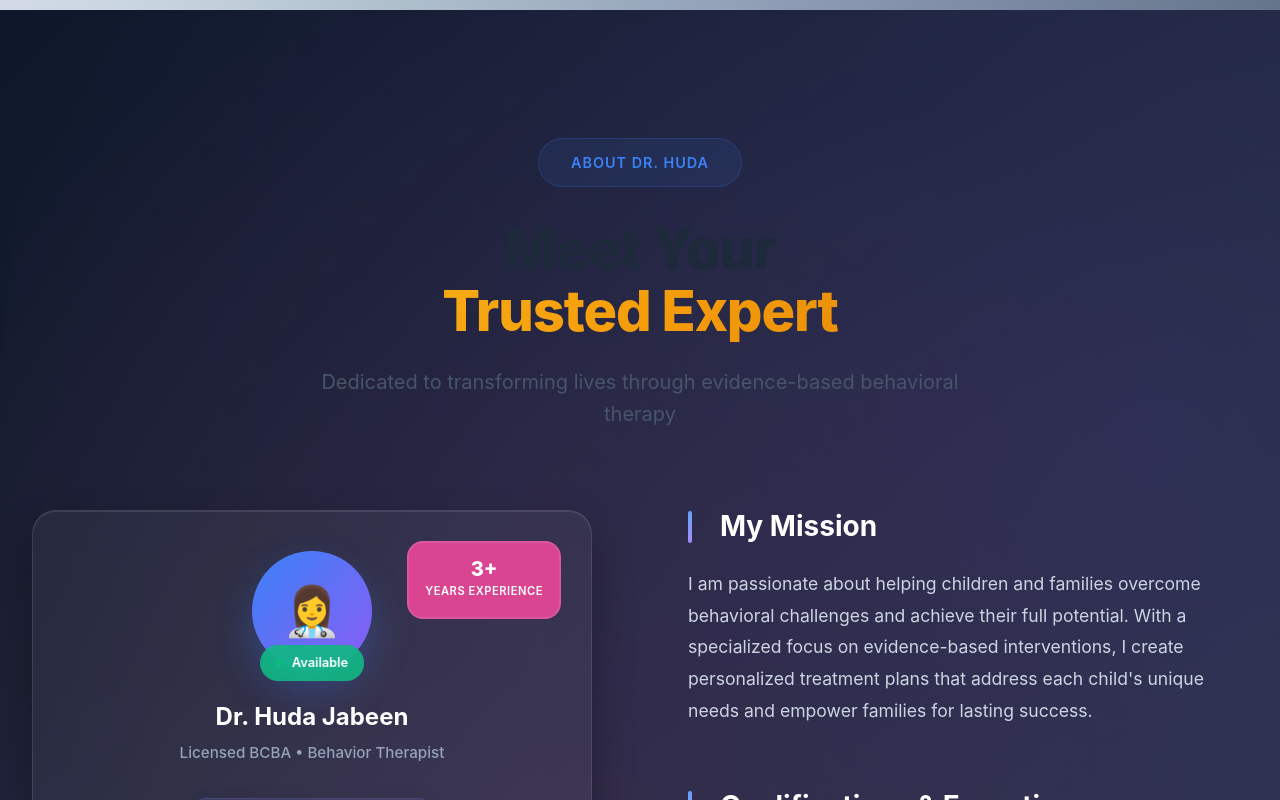
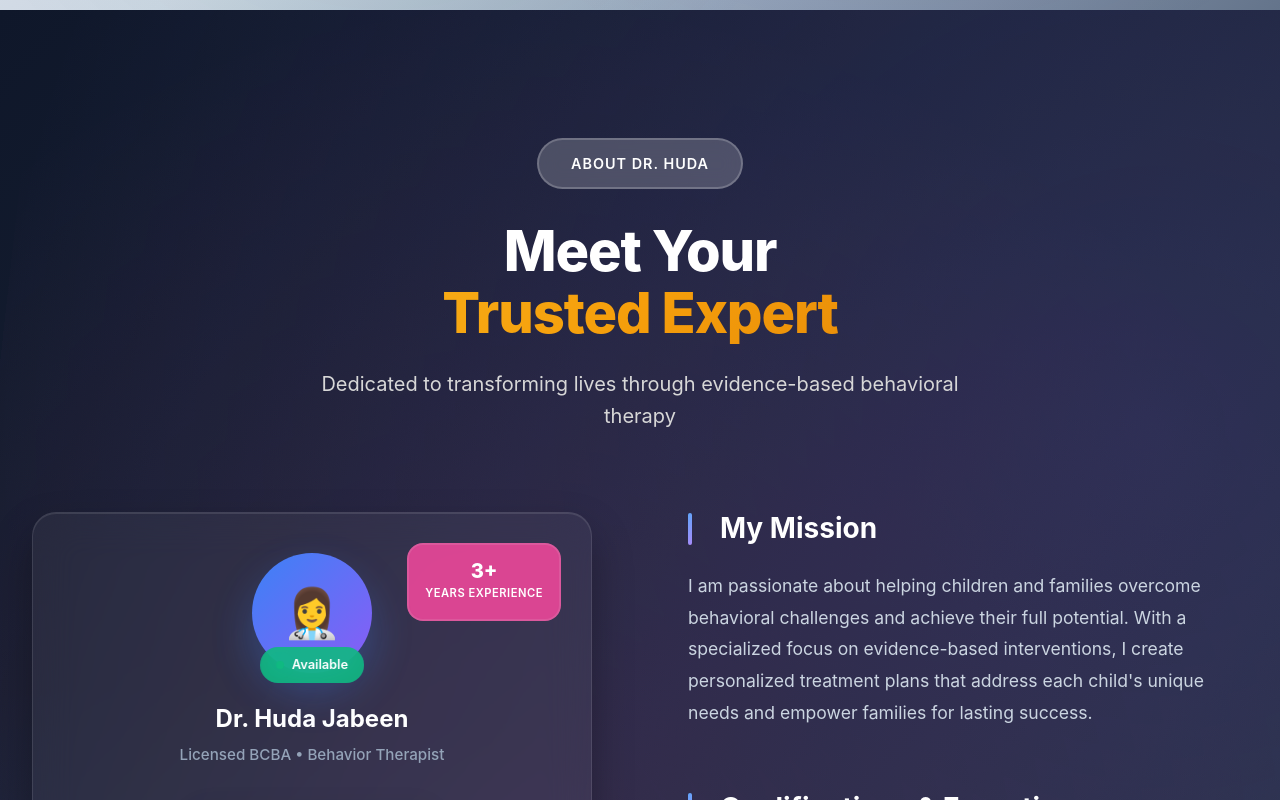
Before and after one commit to syedrahman24/Behaviour-Therapist-Portfolio, a React (Create React App) app: page / in a window 1280 px wide. Shown: the part 960-1760 px from the top of the page. Built offline with nearby package versions, Linux system fonts and the light colour scheme.

Commit message:
Minor Updates

```diff
--- a/src/components/Contact.css
+++ b/src/components/Contact.css
@@ -1,7 +1,7 @@
 /* FAANG-Level Contact Component Styles */
 .contact {
   padding: 8rem 0;
-  background: linear-gradient(135deg, #4ade80 0%, #22c55e 50%, #16a34a 100%) !important;
+  background: linear-gradient(135deg, #11b54d 0%, #19b352 50%, #09a342 100%) !important;
   position: relative;
   overflow: hidden;
   min-height: 100vh;
@@ -81,23 +81,32 @@
 
 .section-badge {
   display: inline-block;
-  background: rgba(59, 130, 246, 0.1);
-  color: #3b82f6;
+
+  color: #ffffff;
   padding: 0.75rem 2rem;
   border-radius: 50px;
   font-size: 0.9rem;
   font-weight: 600;
   text-transform: uppercase;
   letter-spacing: 1px;
-  border: 1px solid rgba(59, 130, 246, 0.2);
+  border: 2px solid rgba(255, 255, 255, 0.2);
   backdrop-filter: blur(10px);
   margin-bottom: 2rem;
+}
+
+.black{
+  font-size: 3.5rem;
+  font-weight: 800;
+  color: #2a2a2a;
+  margin-bottom: 1.5rem;
+  line-height: 1.1;
+  letter-spacing: -0.02em;
 }
 
 .section-title {
   font-size: 3.5rem;
   font-weight: 800;
-  color: #1e293b;
+  color: #ffffff;
   margin-bottom: 1.5rem;
   line-height: 1.1;
   letter-spacing: -0.02em;
@@ -112,7 +121,7 @@
 
 .section-subtitle {
   font-size: 1.25rem;
-  color: #475569;
+  color: #d7d7d7;
   max-width: 700px;
   margin: 0 auto;
   line-height: 1.6;
--- a/src/components/Contact.js
+++ b/src/components/Contact.js
@@ -47,7 +47,7 @@ const Contact = () => {
           viewport={{ once: true }}
         >
           <div className="section-badge">Contact Us</div>
-          <h2 className="section-title">
+          <h2 className="black">
             Let's Start Your Child's <span className="title-highlight">Success Journey</span>
           </h2>
           <p className="section-subtitle">
--- a/src/components/Services.css
+++ b/src/components/Services.css
@@ -1,7 +1,7 @@
 /* FAANG-Level Services Component Styles */
 .services {
   padding: 8rem 0;
-  background: linear-gradient(135deg, #667eea 0%, #764ba2 100%) !important;
+  background:linear-gradient(135deg, #732e73 0%, #355385 100%) !important;
   position: relative;
   overflow: hidden;
   min-height: 100vh;
--- a/src/components/Stories.css
+++ b/src/components/Stories.css
@@ -1,7 +1,7 @@
 /* FAANG-Level Stories Component Styles */
 .stories {
   padding: 8rem 0;
-  background: linear-gradient(135deg, #ff6b6b 0%, #ee5a24 50%, #ff9ff3 100%) !important;
+  background: linear-gradient(135deg, #ff2f2f 0%, #ee3724 50%, #fb3333 100%) !important;
   position: relative;
   overflow: hidden;
   min-height: 100vh;
@@ -1106,8 +1106,8 @@ background: linear-gradient(135deg, var(--primary-color), var(--primary-light));
 }
 
 .privacy-note p {
-  font-size: 0.875rem;
-  color: var(--text-muted);
+  font-size: 1.1rem;
+  color: #fff;
   max-width: 600px;
   margin: 0 auto;
   line-height: 1.5;
```
